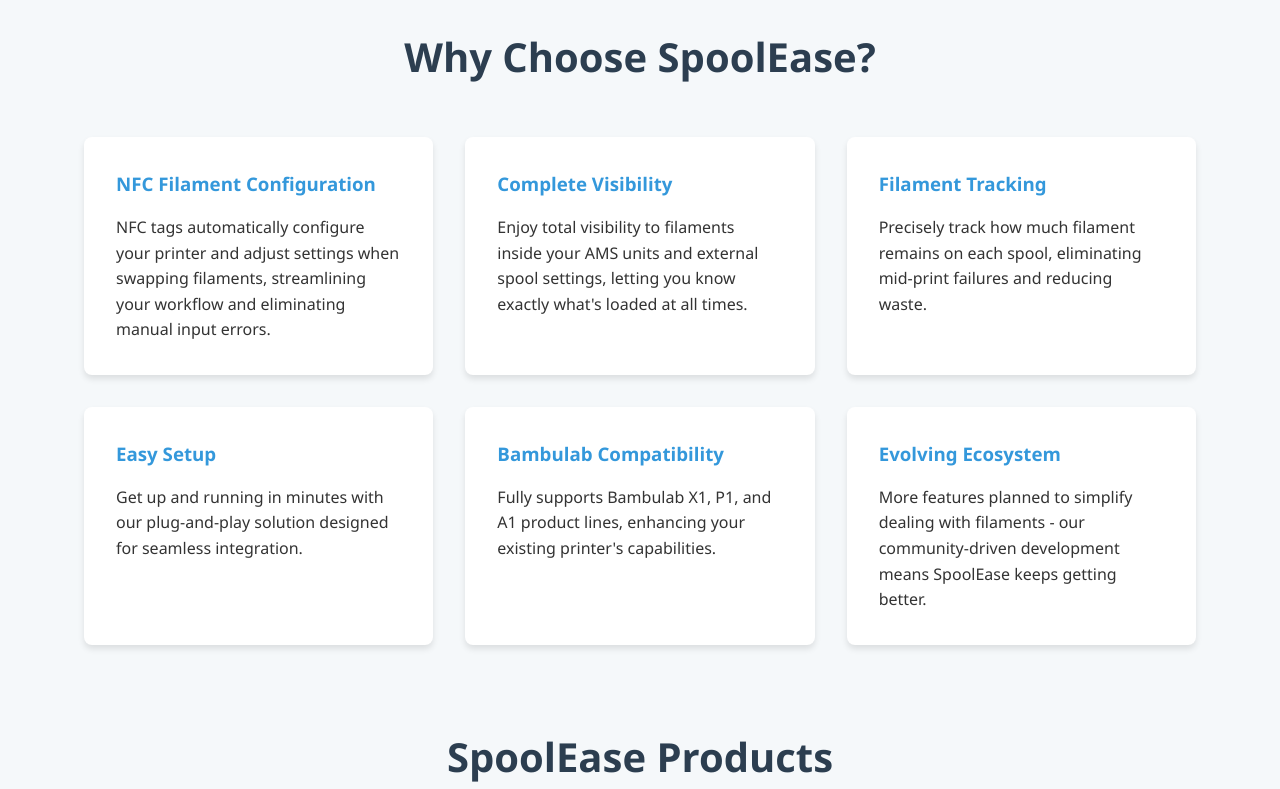
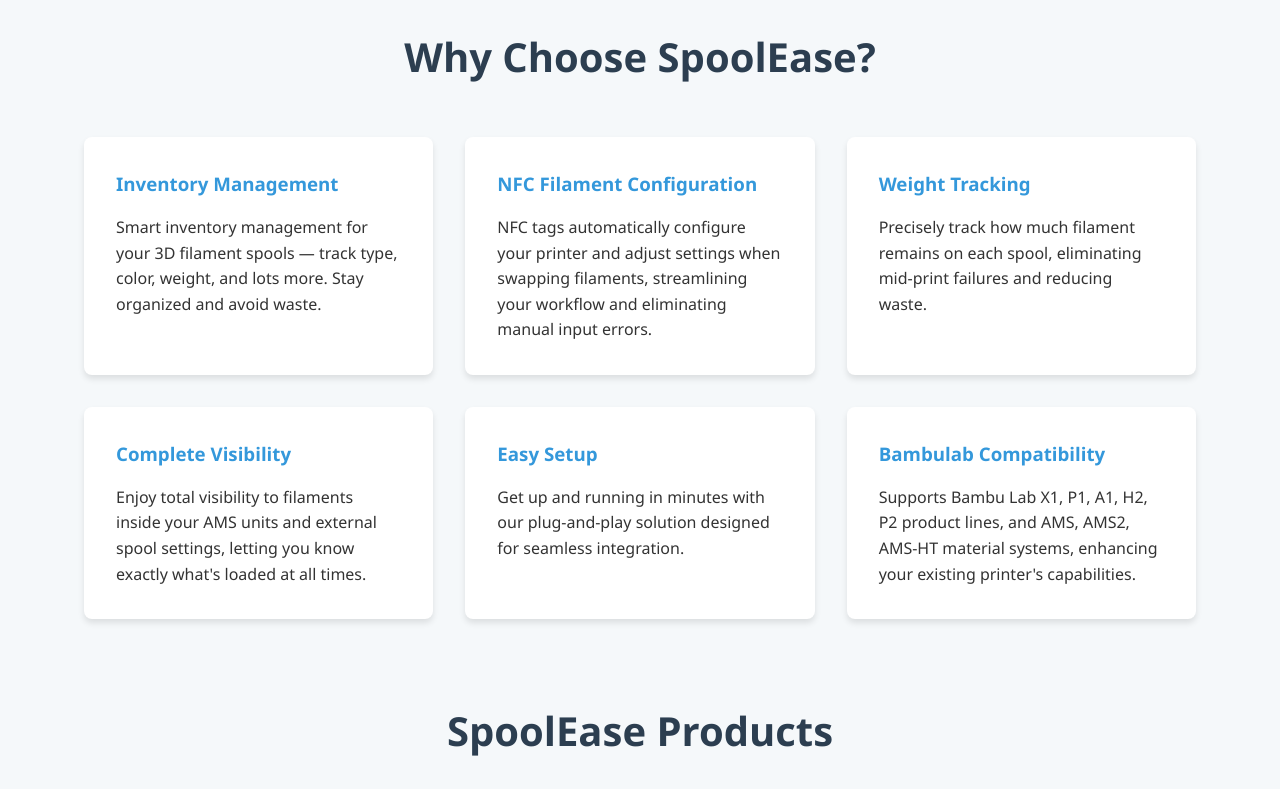
Before and after one commit to yanshay/SpoolEase-Web, a plain HTML site: page docs/index.html in a window 1280 px wide. Shown: the part 1120-1909 px from the top of the page. Drawn offline with Linux system fonts and the light colour scheme.

Commit message:
a few more updates to main page

```diff
--- a/docs/index.html
+++ b/docs/index.html
@@ -323,16 +323,20 @@
             <h2>Why Choose SpoolEase?</h2>
             <div class="features-grid">
                 <div class="feature-card">
+                    <h3>Inventory Management</h3>
+                    <p>Smart inventory management for your 3D filament spools — track type, color, weight, and lots more. Stay organized and avoid waste.</p>
+                </div>
+                <div class="feature-card">
                     <h3>NFC Filament Configuration</h3>
                     <p>NFC tags automatically configure your printer and adjust settings when swapping filaments, streamlining your workflow and eliminating manual input errors.</p>
                 </div>
                 <div class="feature-card">
+                    <h3>Weight Tracking</h3>
+                    <p>Precisely track how much filament remains on each spool, eliminating mid-print failures and reducing waste.</p>
+                </div>
+                <div class="feature-card">
                     <h3>Complete Visibility</h3>
                     <p>Enjoy total visibility to filaments inside your AMS units and external spool settings, letting you know exactly what's loaded at all times.</p>
-                </div>
-                <div class="feature-card">
-                    <h3>Filament Tracking</h3>
-                    <p>Precisely track how much filament remains on each spool, eliminating mid-print failures and reducing waste.</p>
                 </div>
                 <div class="feature-card">
                     <h3>Easy Setup</h3>
@@ -340,11 +344,7 @@
                 </div>
                 <div class="feature-card">
                     <h3>Bambulab Compatibility</h3>
-                    <p>Fully supports Bambulab X1, P1, and A1 product lines, enhancing your existing printer's capabilities.</p>
-                </div>
-                <div class="feature-card">
-                    <h3>Evolving Ecosystem</h3>
-                    <p>More features planned to simplify dealing with filaments - our community-driven development means SpoolEase keeps getting better.</p>
+                    <p>Supports Bambu Lab X1, P1, A1, H2, P2 product lines, and AMS, AMS2, AMS-HT material systems, enhancing your existing printer's capabilities.</p>
                 </div>
             </div>
         </div>
```
